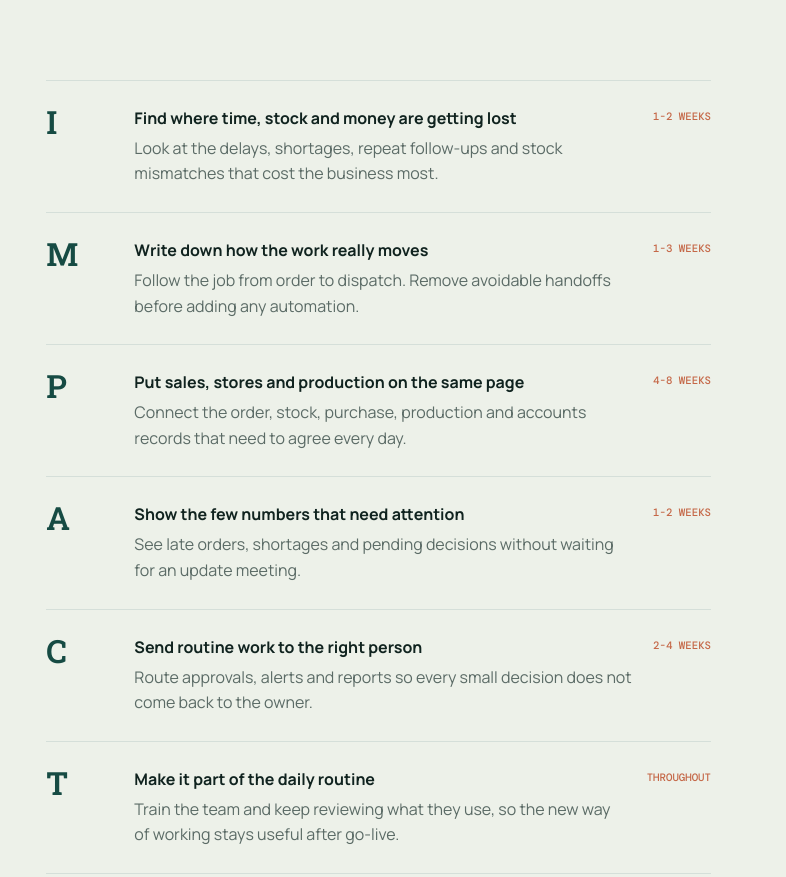
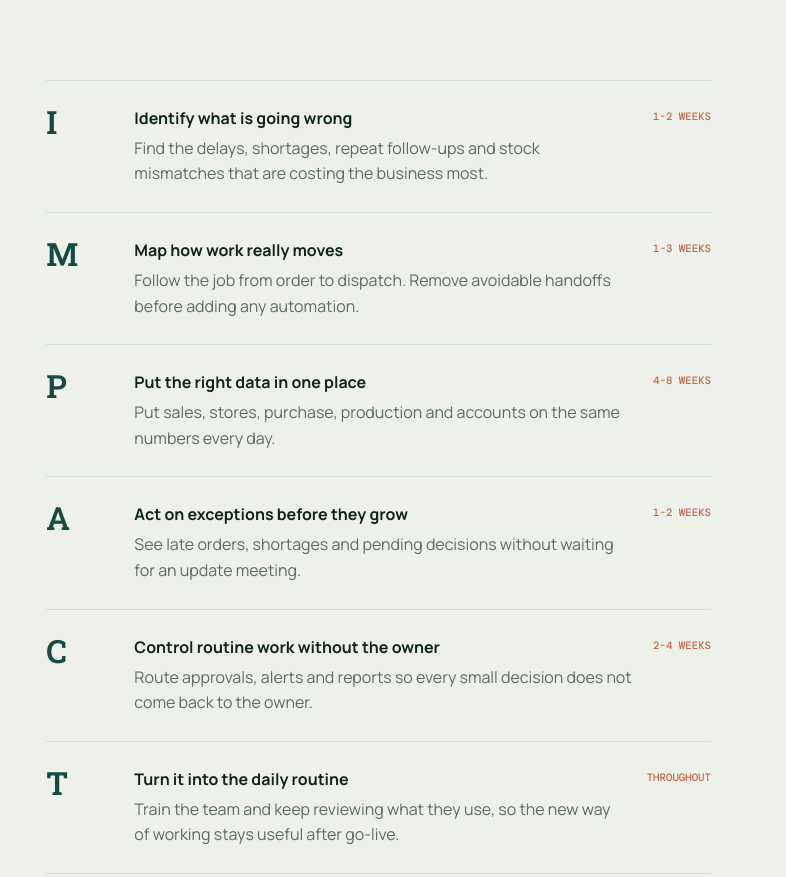
Before and after one commit to SimpleAjax/cimulink-vsl-manufacturing, a plain HTML site: page index.html in a window 1280 px wide. Shown: the part 4240-5117 px from the top of the page, 494-1280 px from the left. Drawn offline with nearby package versions, Linux system fonts and the light colour scheme.

Commit message:
Clarify IMPACT framework and add image prompt brief

```diff
--- a/index.html
+++ b/index.html
@@ -1071,10 +1071,10 @@
               <article class="step">
                 <div class="step-letter">I</div>
                 <div>
-                  <h3>Find where time, stock and money are getting lost</h3>
+                  <h3>Identify what is going wrong</h3>
                   <p>
-                    Look at the delays, shortages, repeat follow-ups and stock
-                    mismatches that cost the business most.
+                    Find the delays, shortages, repeat follow-ups and stock
+                    mismatches that are costing the business most.
                   </p>
                 </div>
                 <time>1-2 weeks</time>
@@ -1082,7 +1082,7 @@
               <article class="step">
                 <div class="step-letter">M</div>
                 <div>
-                  <h3>Write down how the work really moves</h3>
+                  <h3>Map how work really moves</h3>
                   <p>
                     Follow the job from order to dispatch. Remove avoidable
                     handoffs before adding any automation.
@@ -1093,10 +1093,10 @@
               <article class="step">
                 <div class="step-letter">P</div>
                 <div>
-                  <h3>Put sales, stores and production on the same page</h3>
+                  <h3>Put the right data in one place</h3>
                   <p>
-                    Connect the order, stock, purchase, production and accounts
-                    records that need to agree every day.
+                    Put sales, stores, purchase, production and accounts on the
+                    same numbers every day.
                   </p>
                 </div>
                 <time>4-8 weeks</time>
@@ -1104,7 +1104,7 @@
               <article class="step">
                 <div class="step-letter">A</div>
                 <div>
-                  <h3>Show the few numbers that need attention</h3>
+                  <h3>Act on exceptions before they grow</h3>
                   <p>
                     See late orders, shortages and pending decisions without
                     waiting for an update meeting.
@@ -1115,7 +1115,7 @@
               <article class="step">
                 <div class="step-letter">C</div>
                 <div>
-                  <h3>Send routine work to the right person</h3>
+                  <h3>Control routine work without the owner</h3>
                   <p>
                     Route approvals, alerts and reports so every small decision
                     does not come back to the owner.
@@ -1126,7 +1126,7 @@
               <article class="step">
                 <div class="step-letter">T</div>
                 <div>
-                  <h3>Make it part of the daily routine</h3>
+                  <h3>Turn it into the daily routine</h3>
                   <p>
                     Train the team and keep reviewing what they use, so the new
                     way of working stays useful after go-live.
```
Also changed, not shown: 1 other file.
